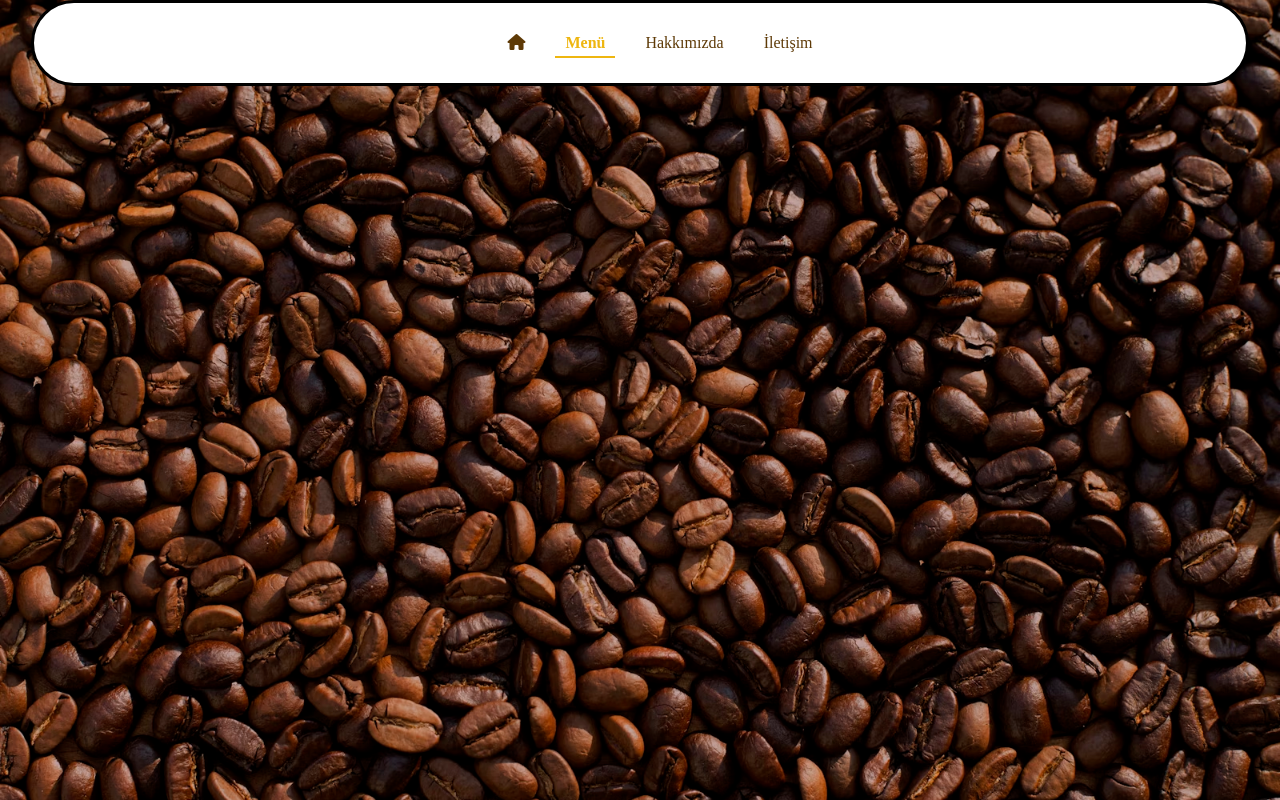
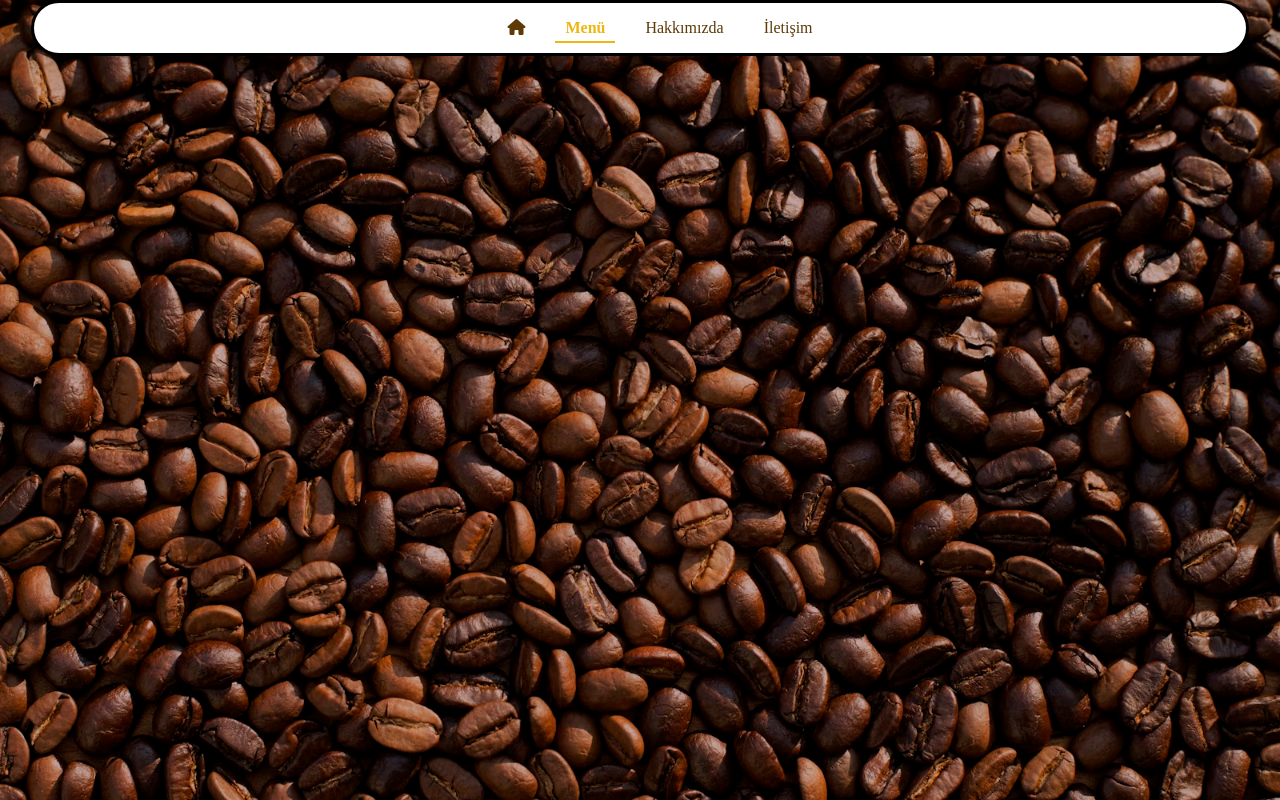
Before and after one commit to alikaklk/MesaryaKahvesi, a plain HTML site: page menu.html in a window 1280 px wide. Drawn offline with Linux system fonts and the light colour scheme.

Commit message:
Update menu.css

```diff
--- a/menu.css
+++ b/menu.css
@@ -15,7 +15,7 @@ body{
     border-color: black;
     border: solid;
     border-radius: 50px;
-    min-height: 50px;
+    height: 20px;
     width: 90%;
     max-width: 1400px;
     display: flex;
@@ -23,6 +23,7 @@ body{
     align-items: center;
     padding: 15px 30px;
     position: sticky;
+    margin-top: 20px;
     top: 0;
     z-index: 1000;
     margin: 0 auto;
```
